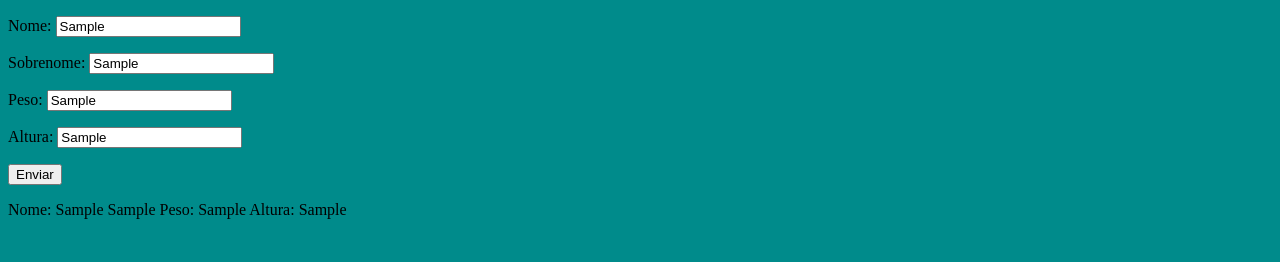
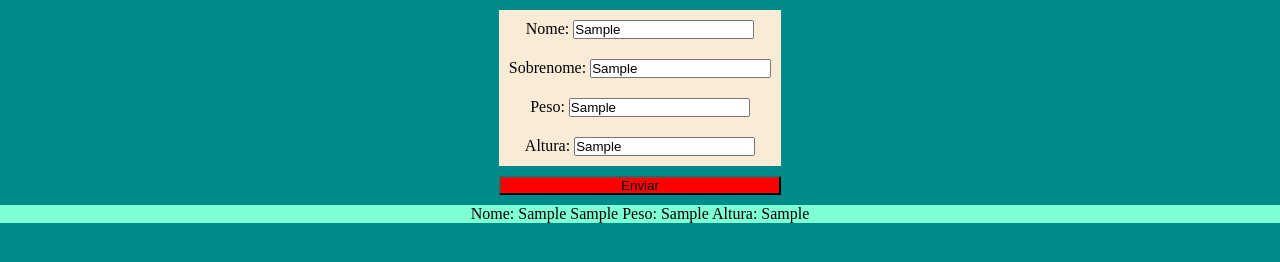
Before and after one commit to VitorVVC/Curso_JavaScript_-1-, a plain HTML site: page Praticas Iniciais/Seção [001]: Javascript Básico - Para iniciantes/Aula [021]: Exercicio para função, array e objeto/index.html in a window 1280 px wide. Both pictures are taken after typing "Sample", "Sample", "Sample", "Sample" into the empty fields and a click on the button "Enviar". Drawn offline with Linux system fonts and the light colour scheme.

Commit message:
Melhorando a interface

```diff
--- a/Praticas Iniciais/Seção [001]: Javascript Básico - Para iniciantes/Aula [021]: Exercicio para função, array e objeto/index.html
+++ b/Praticas Iniciais/Seção [001]: Javascript Básico - Para iniciantes/Aula [021]: Exercicio para função, array e objeto/index.html
@@ -5,17 +5,30 @@
     <meta charset="UTF-8">
     <meta name="viewport" content="width=device-width, initial-scale=1.0">
     <title>Exercicio</title>
+    <link rel="stylesheet" href="style.css">
 </head>
 
 <body style="background-color: darkcyan;">
     <!-- No cenário deste exercicio nn precisamos de name e id mas é recomendado para futuro mante-los -->
-    <form action="" method="get" class="form">
-        <p>Nome: <input type="text" class="nome"></p>
-        <p>Sobrenome: <input type="text" class="sobrenome"></p>
-        <p>Peso: <input type="text" class="peso"></p>
-        <p>Altura: <input type="text" class="altura"></p>
-        <button>Enviar</button>
-    </form>
+    <div class="form-grid">
+        <form action="" method="get" class="form">
+            <div class="form-content">
+                <label for="">Nome: <input type="text" class="nome"></label>
+            </div>
+            <div class="form-content">
+                <label for="">Sobrenome: <input type="text" class="sobrenome"></label>
+            </div>
+            <div class="form-content">
+                <label for="">Peso: <input type="text" class="peso"></label>
+            </div>
+            <div class="form-content">
+                <label for="">Altura: <input type="text" class="altura"></label>
+            </div>
+            <div class="div-button full-width">
+                <button>Enviar</button>
+            </div>
+        </form>
+    </div>
 
     <div class="resultado">
     </div>
--- /dev/null
+++ b/Praticas Iniciais/Seção [001]: Javascript Básico - Para iniciantes/Aula [021]: Exercicio para função, array e objeto/style.css
@@ -0,0 +1,46 @@
+*{
+    margin: 0;
+    padding: 0;
+    box-sizing: border-box;
+}
+.form-grid{
+    display: flex;
+    flex-flow: row nowrap;
+    justify-content: center;
+    align-items: center;
+    padding: 10px;
+}
+
+.form{
+}
+.form p{
+    padding: 10px;
+}
+.form-content{
+    background-color: antiquewhite;
+    text-align: center;
+    padding: 10px;
+}
+
+.form-content label{
+    display: block;
+}
+
+.form div button{
+    background-color: red;
+    width: 100%;
+    margin-top: 10px;
+}
+
+.body .full-width{
+    width: 100%;
+    flex: 1 1 100%;
+}
+
+.resultado p{
+    background-color: aquamarine;
+    display: flex;
+    flex-flow: column nowrap;
+    justify-content: center;
+    align-items: center;
+}
```
